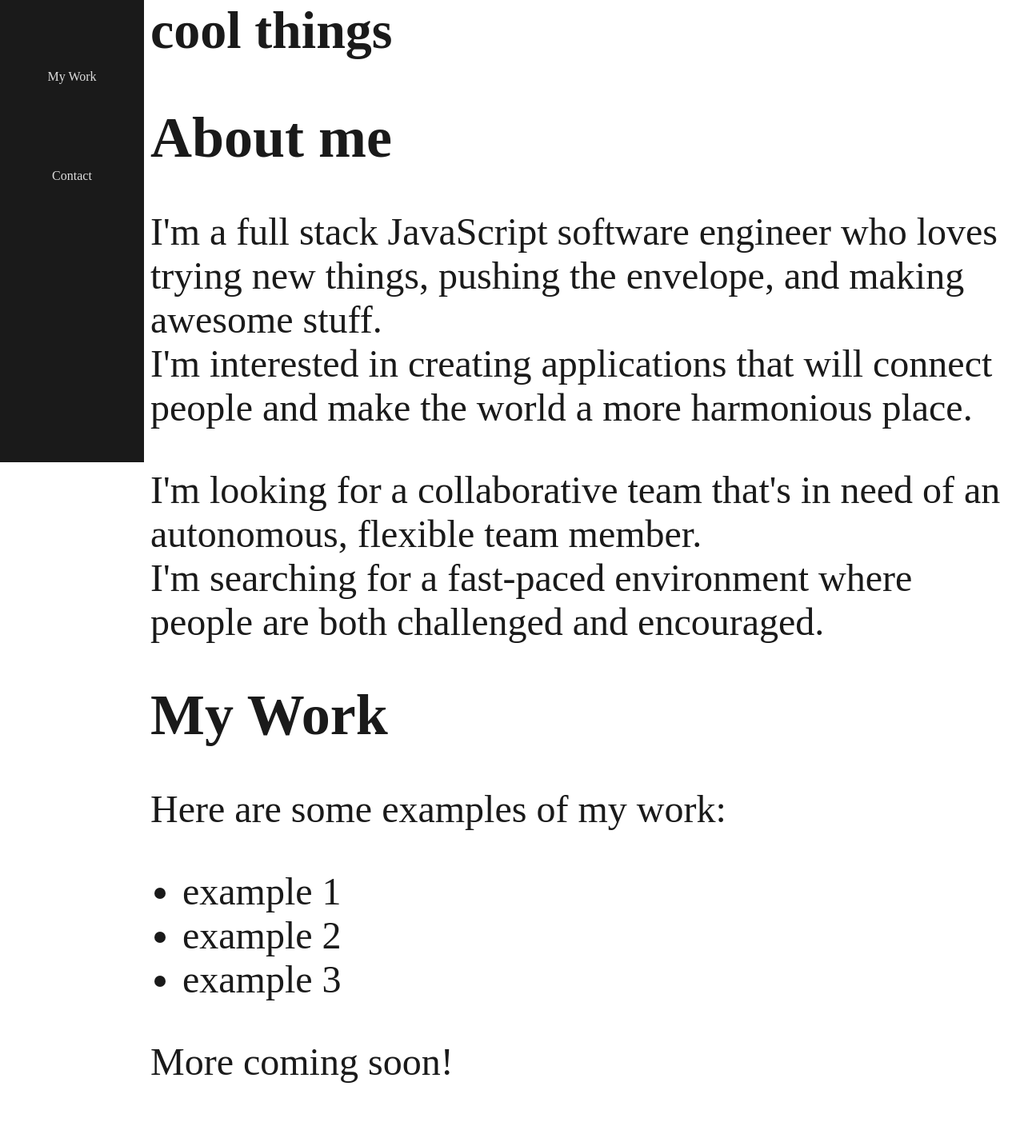
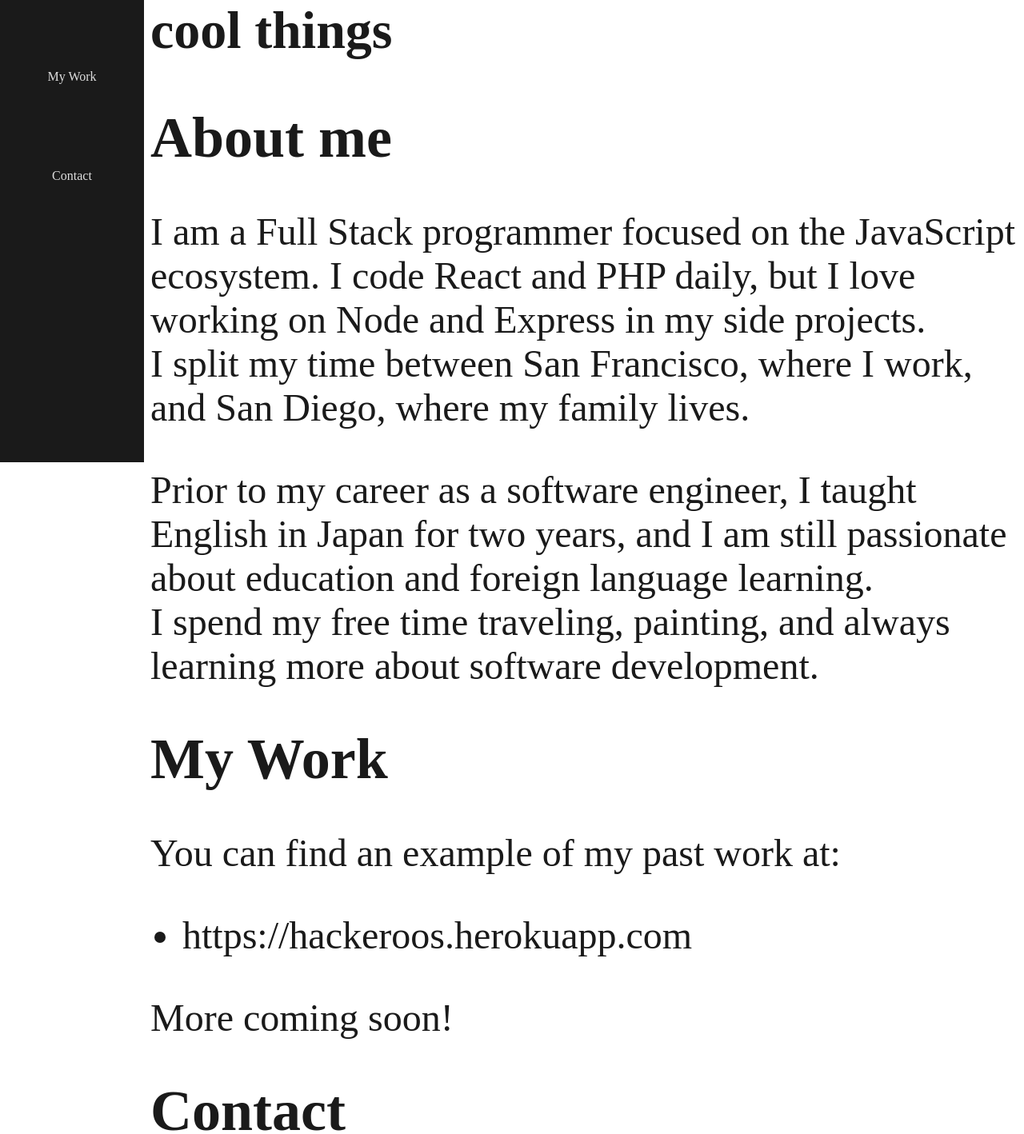
Before and after one commit to shimoal/personal_site, a React app: page / in a window 1280 px wide. Shown: the part 222-1640 px from the top of the page at 80% size. Built offline with nearby package versions, Linux system fonts and the light colour scheme.

Commit message:
Update text for about page and my work page

```diff
--- a/src/pages/AboutPage.js
+++ b/src/pages/AboutPage.js
@@ -5,11 +5,11 @@ export default function AboutPage() {
 		<div id="about">
 			<h1>About me</h1>
 
-			<p>I'm a full stack JavaScript software engineer who loves trying new things, pushing the envelope, and making awesome stuff.
-			<br /> I'm interested in creating applications that will connect people and make the world a more harmonious place.</p>
+			<p>I am a Full Stack programmer focused on the JavaScript ecosystem. I code React and PHP daily, but I love working on Node and Express in my side projects.
+			<br />I split my time between San Francisco, where I work, and San Diego, where my family lives.</p>
 
-			<p>I'm looking for a collaborative team that's in need of an autonomous, flexible team member.
-			<br/> I'm searching for a fast-paced environment where people are both challenged and encouraged.</p>
+			<p>Prior to my career as a software engineer, I taught English in Japan for two years, and I am still passionate about education and foreign language learning.
+			<br />I spend my free time traveling, painting, and always learning more about software development.</p>
 		</div>
 	);
 };
--- a/src/pages/MyWorkPage.js
+++ b/src/pages/MyWorkPage.js
@@ -5,11 +5,9 @@ export default function MyWorkPage() {
 		<div id="work">
 			<h1>My Work</h1>
 
-			<p>Here are some examples of my work:</p>
+			<p>You can find an example of my past work at:</p>
 			<ul>
-				<li>example 1</li>
-				<li>example 2</li>
-				<li>example 3</li>
+				<li>https://hackeroos.herokuapp.com</li>
 			</ul>
 			<p>More coming soon!</p>
 		</div>
```
